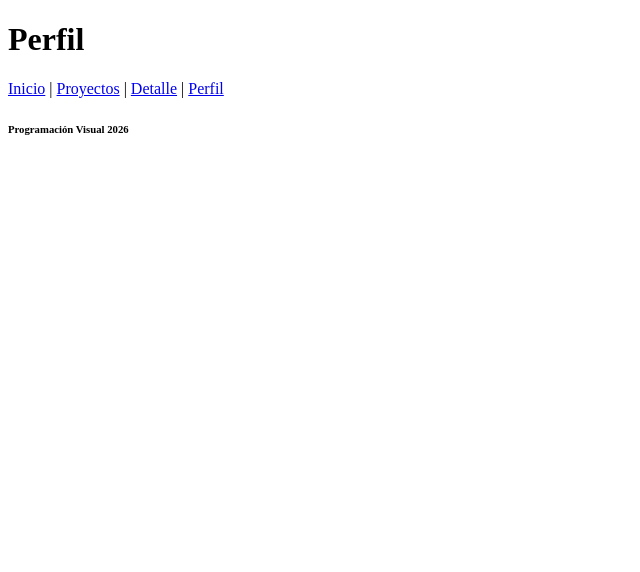
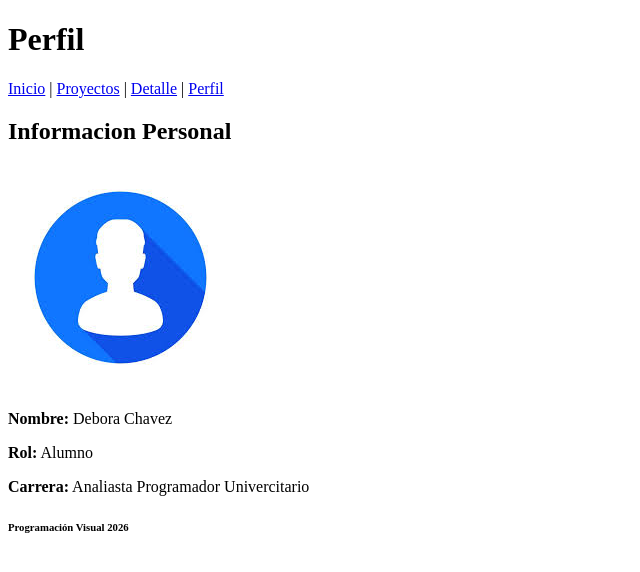
Before and after one commit to nicolemendivil/pv_tp1_grupo3, a plain HTML site: page perfil.html in a window 1280 px wide. Shown: the whole page, without its empty margins (0-640 px from the left). Drawn offline with Linux system fonts and the light colour scheme.

Commit message:
hice el perfil de usuario y cree una carpeta que contenga la imagenque solicitaba perfil de usuario

```diff
--- a/perfil.html
+++ b/perfil.html
@@ -14,7 +14,15 @@
         <a href="perfil.html">Perfil</a>
     </nav>
     <main>
-
+        <section>
+        <h2>Informacion Personal</h2>
+         <img src="Img/descarga.jfif" alt="Foto de Perfil">
+         <!--<label for="nombre">Nombre</label>
+         <input id="nombre" type="text">-->
+        <p><strong>Nombre:</strong> Debora Chavez</p>
+        <p><strong>Rol:</strong> Alumno</p>
+        <p><strong>Carrera:</strong> Analiasta Programador Univercitario</p>
+        </section>
     </main>
     <footer>
         <h6>Programación Visual 2026</h6>
```
Also changed, not shown: Img/descarga.jfif (added).
